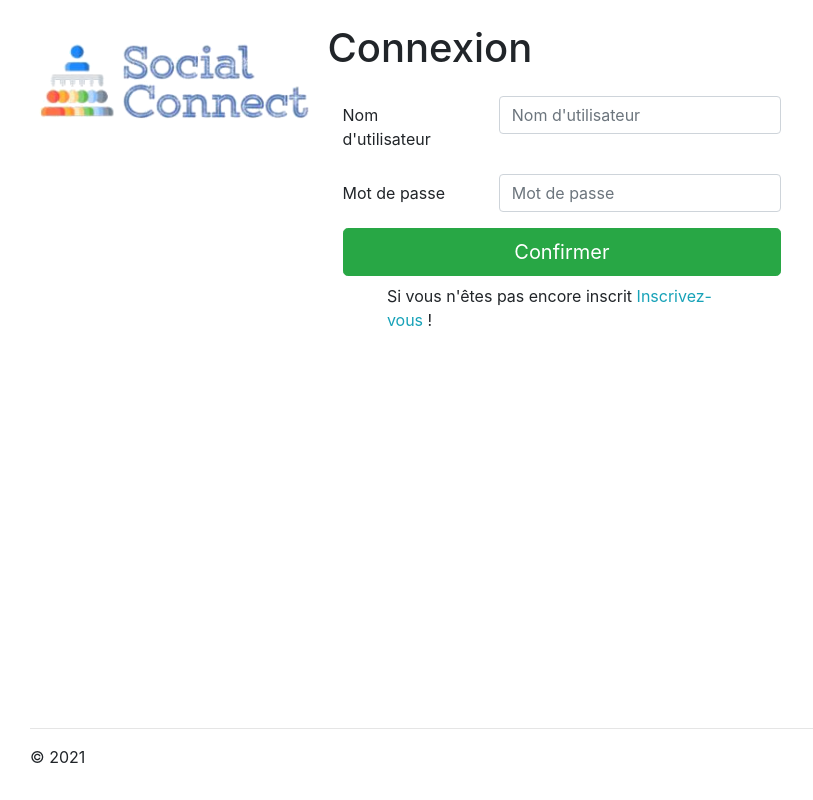
After one commit to EvaBarbaro/Reseau-social-pro, a PHP site: the page made by views/login.php in a window 1280 px wide. The commit adds this page. Shown: the whole page, without its empty margins (0-813 px from the left). Run offline with PHP 8.4, Linux system fonts and the light colour scheme; the template is opened without the code that fills it, so the values that code supplies are empty.

Commit message:
add logo + login + register

```diff
--- /dev/null
+++ b/css/index.css
@@ -0,0 +1,24 @@
+body {
+    position: relative;
+    min-height: 90vh;
+    width: 100%;
+}
+
+#logo {
+    width: 25%;
+    height: 25%;
+    object-fit: contain;
+    border: none;
+}
+
+#login {
+    width: 100%;
+}
+
+footer {
+    position: absolute;
+    bottom: 0;
+    width: 98%;
+    padding-top: 2em;
+    height: 2.5rem;
+}
--- a/index.php
+++ b/index.php
@@ -12,7 +12,9 @@ $router = new AltoRouter();
 
 $router->setBasePath($_SERVER['BASE_URI']);
 
-$router->map('GET', '/', 'MainController#home', 'home');
+$router->map('GET', '/', 'MainController#login', 'login');
+$router->map('GET', '/inscription', 'MainController#register', 'register');
+$router->map('Post', '/inscription-verif', 'MainController#registerCheck', 'registerCheck');
 
 $match = $router->match();
 
--- a/interface/dao.php
+++ b/interface/dao.php
@@ -1,5 +1,9 @@
 <?php
 
 interface dao {
-
+    function get();
+    function getAll();
+    function update();
+    function create();
+    function delete();
 }
--- a/views/404.php
+++ b/views/404.php
@@ -1,3 +1,2 @@
-<body>
     <h1>404</h1>
 </body>
--- a/views/footer.php
+++ b/views/footer.php
@@ -1,4 +1,9 @@
-<footer>
-    <h2>Footer</h2>
-</footer>
+<footer class="footer">
+			<div class="col-md-12">
+				<hr>
+					&copy; 2021
+				</div>
+			</div>
+        </footer>
+	</body>
 </html>
--- a/views/header.php
+++ b/views/header.php
@@ -13,9 +13,7 @@ if (isset($viewVars['title'])) {
     <meta http-equiv="X-UA-Compatible" content="IE=edge">
     <meta name="viewport" content="width=device-width, initial-scale=1.0">
     <title><?= $pageTitle; ?></title>
+    <link rel="stylesheet" href="http://localhost:8080/apache/Reseau-social-pro/css/index.css">
+    <link rel="stylesheet" href="https://stackpath.bootstrapcdn.com/bootstrap/4.5.2/css/bootstrap.min.css">
 </head>
-<header>
-    <nav>
-        <h1>Nav</h1>
-    </nav>
-</header>
+<body class="container-fluid">
--- a/views/home.php
+++ /dev/null
@@ -1,3 +0,0 @@
-<body>
-    <h1>Accueil</h1>
-</body>
--- /dev/null
+++ b/views/login.php
@@ -0,0 +1,27 @@
+<div class="d-flex">
+    <img src="http://localhost:8080/apache/Reseau-social-pro/img/logo-social-connect.png" alt="logo" id="logo" class="img-thumbnail mt-4">
+
+        <div id="login">
+            <h1 class="mt-4 mb-4" style="width:200px">Connexion</h1>
+                <form method="POST" class="col-6">
+                    <div class="form-group row">
+                        <label for="inputUsername" class="col-sm-4 col-form-label">Nom d'utilisateur</label>
+                        <div class="col-sm-8">
+                        <input type="text" class="form-control" name="username" id="inputUsername" placeholder="Nom d'utilisateur" required>
+                        </div>
+                    </div>
+                    <div class="form-group row">
+                        <label for="inputPassword" class="col-sm-4 col-form-label">Mot de passe</label>
+                        <div class="col-sm-8">
+                        <input type="password" class="form-control" name="password" id="inputPassword" placeholder="Mot de passe" required>
+                        </div>
+                    </div>
+                    <button type="submit" class="btn btn-success btn-lg btn-block">Confirmer</button>
+                    <p class="mt-2 mx-auto" style="width:350px">Si vous n'êtes pas encore inscrit <a class="text-info" href="./inscription">Inscrivez-vous</a> !</p>
+                </form>
+            </div>
+        </div>
+    </div>
+</div>
+
+</body>
```
Also changed, not shown: controllers/MainController.php (+12 -3 lines), views/register.php (added, +43 -0 lines), img/logo-social-connect.png (added).
